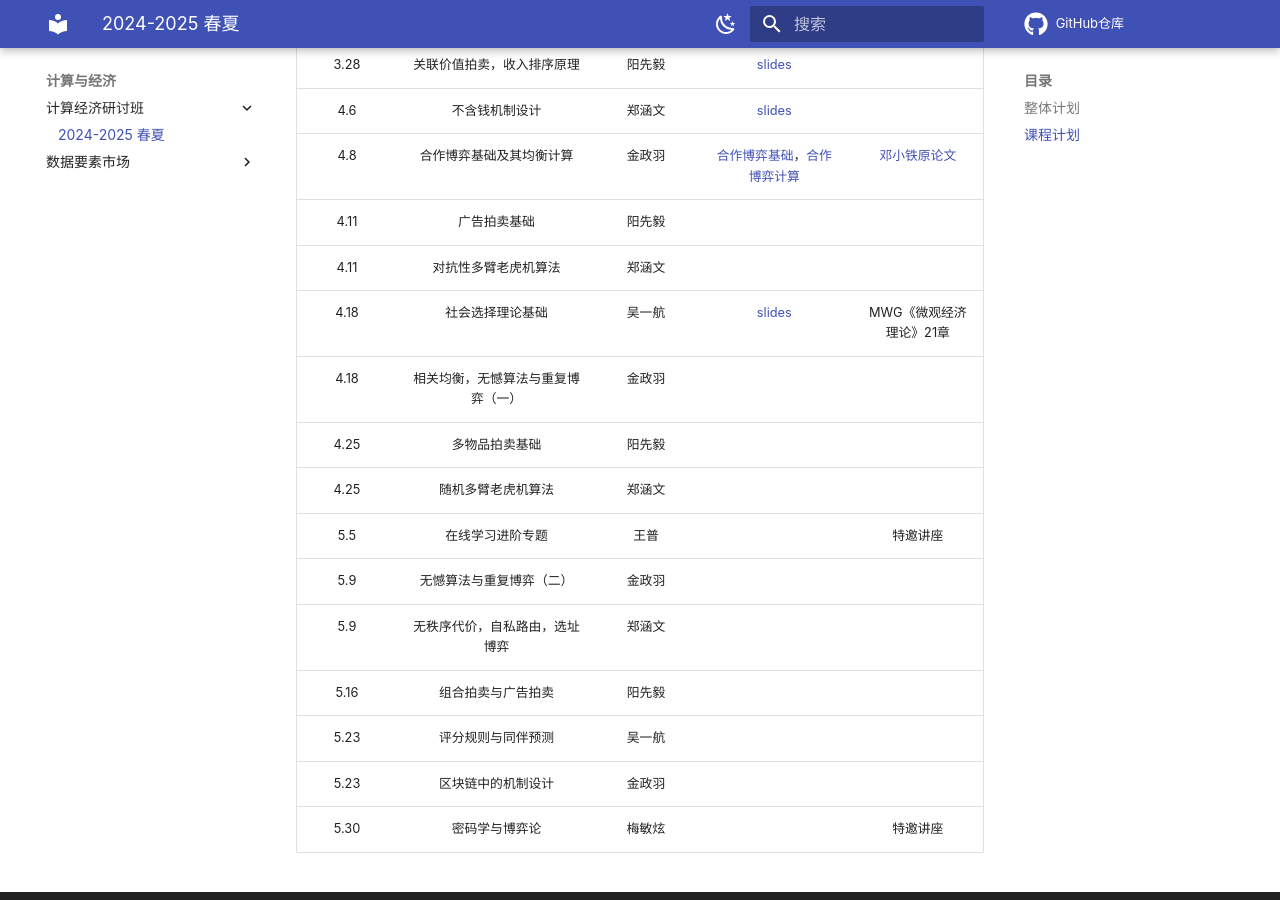
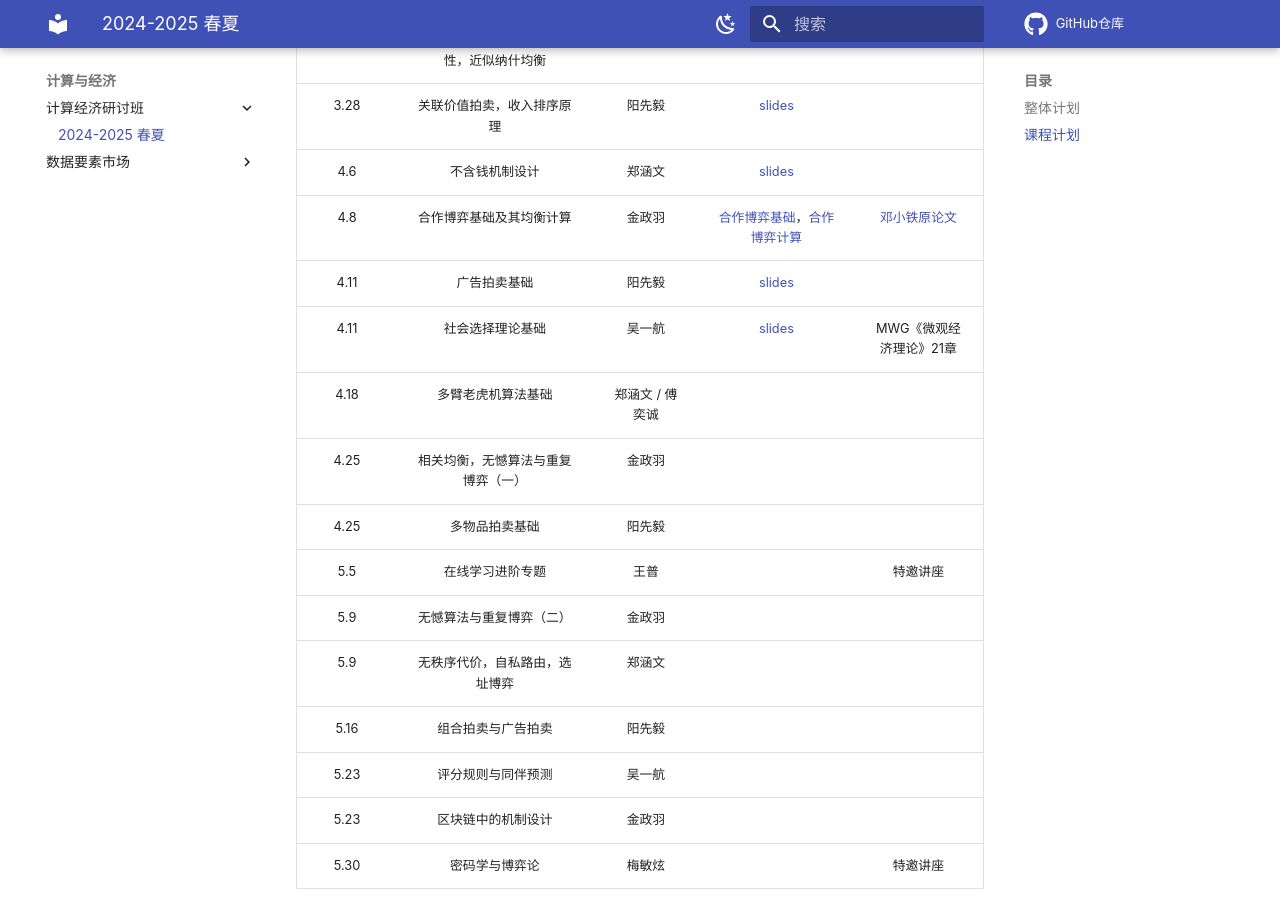
Before and after one commit to yhwu-is/Teach, an MkDocs documentation site: the page built from docs/ec/seminar/25sp.md, in a window 1280 px wide and 900 px high, scrolled down 1579 px. Built offline with MkDocs 1.6.1 and Material for MkDocs 9.7.7, drawn with Linux system fonts in a browser that asks for light colours; comment, search, counter and statistics services are not loaded.

Commit message:
docs: 更新 EC 讨论班安排

```diff
--- a/docs/ec/seminar/25sp.md
+++ b/docs/ec/seminar/25sp.md
@@ -42,12 +42,11 @@
 | 3.28 | 关联价值拍卖，收入排序原理 | 阳先毅 | [slides](25sp/auction_3.pdf) |  |
 | 4.6 | 不含钱机制设计 | 郑涵文 | [slides](25sp/25sp-03-Stable_Matching.pdf) |  |
 | 4.8 | 合作博弈基础及其均衡计算 | 金政羽 | [合作博弈基础](25sp/cooperative01.pdf)，[合作博弈计算](25sp/cooperative02.pdf) | [邓小铁原论文](25sp/On%20the%20Complexity%20of%20Cooperative%20Solution%20Concepts.pdf) |
-| 4.11 | 广告拍卖基础 | 阳先毅 |  |  |
-| 4.11 | 对抗性多臂老虎机算法 | 郑涵文 |  |
-| 4.18 | 社会选择理论基础 | 吴一航 | [slides](25sp/25sp-lec7-social.pdf) | MWG《微观经济理论》21章 |
-| 4.18 | 相关均衡，无憾算法与重复博弈（一） | 金政羽 |  |  |
+| 4.11 | 广告拍卖基础 | 阳先毅 | [slides](25sp/ad%20auction.pdf) |  |
+| 4.11 | 社会选择理论基础 | 吴一航 | [slides](25sp/25sp-lec7-social.pdf) | MWG《微观经济理论》21章 |
+| 4.18 | 多臂老虎机算法基础 | 郑涵文 / 傅奕诚 |  |  |
+| 4.25 | 相关均衡，无憾算法与重复博弈（一） | 金政羽 |  |  |
 | 4.25 | 多物品拍卖基础 | 阳先毅 |  |  |
-| 4.25 | 随机多臂老虎机算法 | 郑涵文 |  |  |
 | 5.5 | 在线学习进阶专题 | 王普 |  | 特邀讲座 |
 | 5.9 | 无憾算法与重复博弈（二） | 金政羽 |  |  |
 | 5.9 | 无秩序代价，自私路由，选址博弈 | 郑涵文 |  |  |
```
Also changed, not shown: 1 other file.
